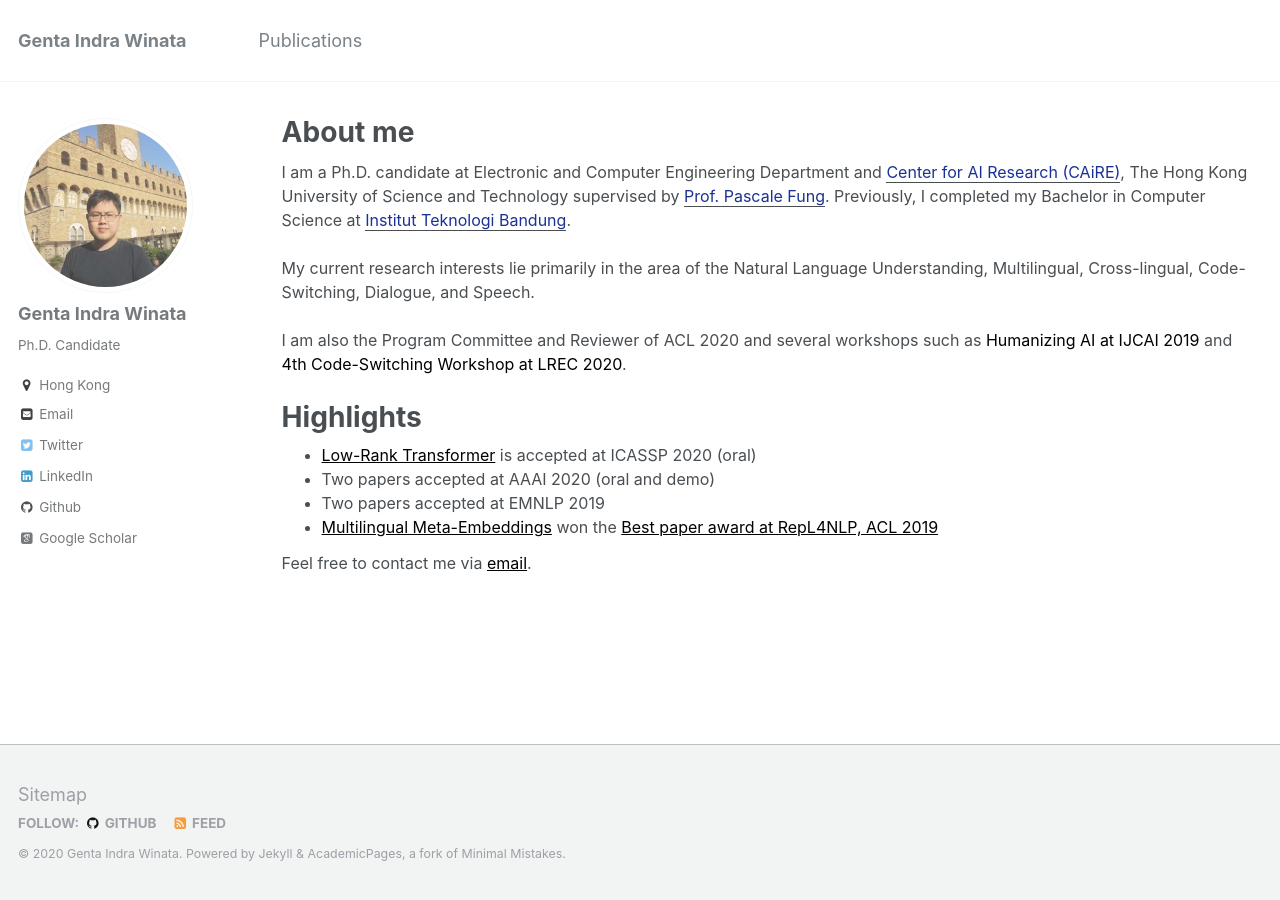
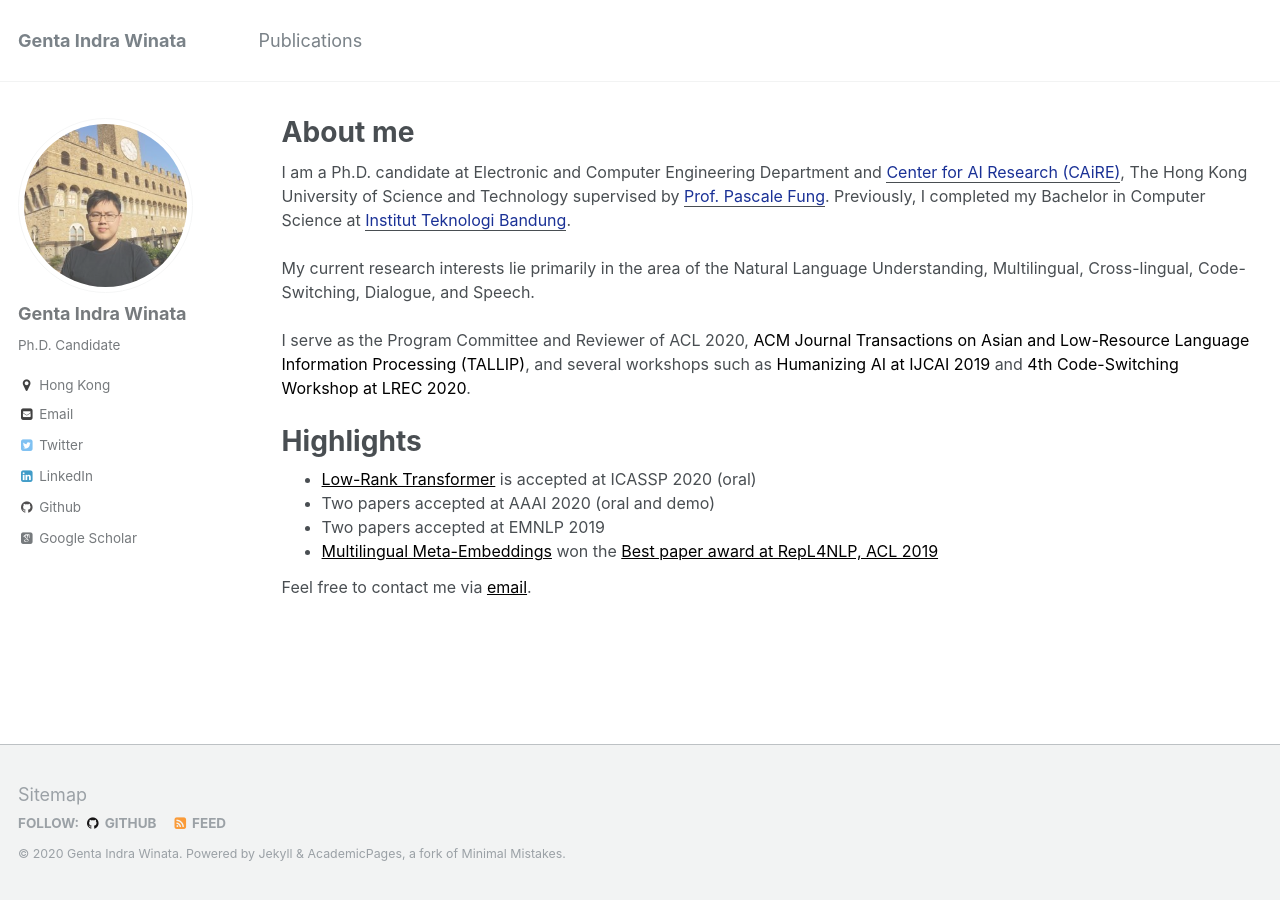
Before and after one commit to gentaiscool/gentaiscool.github.io, a Jekyll site: the page built from _pages/about.md, in a window 1280 px wide. Built offline with Jekyll 4.4.1, drawn with Linux system fonts in a browser that asks for light colours; some web fonts are replaced.

Commit message:
update about page

```diff
--- a/_layouts/about.html
+++ b/_layouts/about.html
@@ -64,7 +64,7 @@ layout: default
             <br/><br/>
             My current research interests lie primarily in the area of the Natural Language Understanding, Multilingual, Cross-lingual, Code-Switching, Dialogue, and Speech.
             <br/><br/>
-            I am also the Program Committee and Reviewer of ACL 2020 and several workshops such as <a href="https://www.humanizing-ai.com/program.html" style="color:#000000">Humanizing AI at IJCAI 2019</a> and <a href="https://cod1r.github.io/Code-Switching/" style="color:#000000">4th Code-Switching Workshop at LREC 2020</a>.
+            I serve as the Program Committee and Reviewer of ACL 2020, <a href="https://dl.acm.org/journal/tallip" style="color:#000000">ACM Journal Transactions on Asian and Low-Resource Language Information Processing (TALLIP)</a>, and several workshops such as <a href="https://www.humanizing-ai.com/program.html" style="color:#000000">Humanizing AI at IJCAI 2019</a> and <a href="https://cod1r.github.io/Code-Switching/" style="color:#000000">4th Code-Switching Workshop at LREC 2020</a>.
           </div>
         </div>
         <br/>
```
